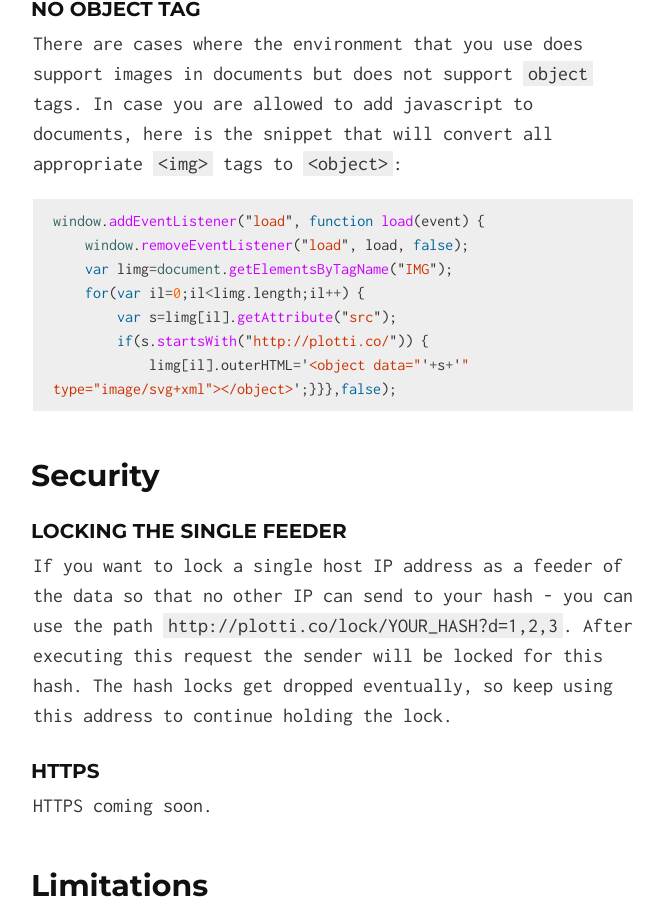
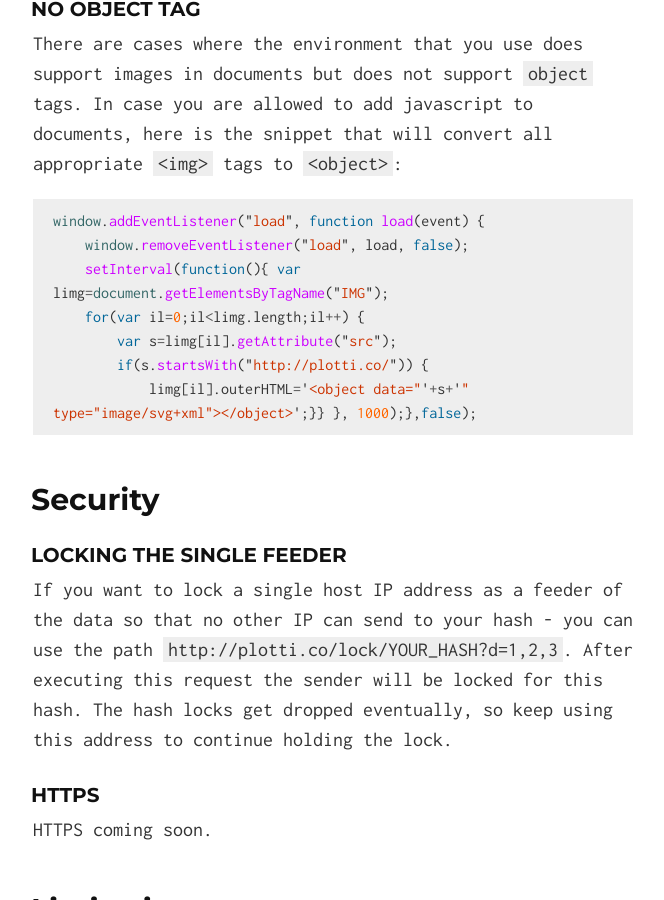
Before and after one commit to grandrew/plotti.co, a Jekyll site: the page built from plotti.co/index.md, in a window 1280 px wide and 900 px high, scrolled down 4520 px. Shown: the whole window, without its empty margins (307-971 px from the left). Built offline with Jekyll 4.4.1, drawn with Linux system fonts in a browser that asks for light colours.

```diff
--- a/plotti.co/index.md
+++ b/plotti.co/index.md
@@ -138,11 +138,11 @@ There are cases where the environment that you use does support images in docume
 ~~~js
 window.addEventListener("load", function load(event) {
     window.removeEventListener("load", load, false);
-    var limg=document.getElementsByTagName("IMG");
+    setInterval(function(){ var limg=document.getElementsByTagName("IMG");
     for(var il=0;il<limg.length;il++) {
         var s=limg[il].getAttribute("src");
         if(s.startsWith("http://plotti.co/")) {
-            limg[il].outerHTML='<object data="'+s+'" type="image/svg+xml"></object>';}}},false);
+            limg[il].outerHTML='<object data="'+s+'" type="image/svg+xml"></object>';}} }, 1000);},false);
 ~~~
 
 ## Security
@@ -274,13 +274,11 @@ $(".highlighter-rouge").each(function () {
 
 window.addEventListener("load", function load(event) {
     window.removeEventListener("load", load, false);
-    setTimeout(function(){ var limg=document.getElementsByTagName("IMG");
+    setInterval(function(){ var limg=document.getElementsByTagName("IMG");
     for(var il=0;il<limg.length;il++) {
         var s=limg[il].getAttribute("src");
-        console.log(s);
         if(s.startsWith("http://plotti.co/")) {
-            limg[il].outerHTML='<object data="'+s+'" type="image/svg+xml"></object>';}} }, 1000);
-    },false);
+            limg[il].outerHTML='<object data="'+s+'" type="image/svg+xml"></object>';}} }, 1000);},false);
 
 
 setInterval(pushData, 300);
```
Also changed, not shown: main.svg.
